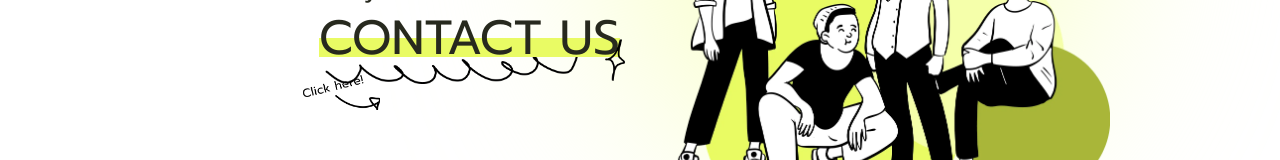
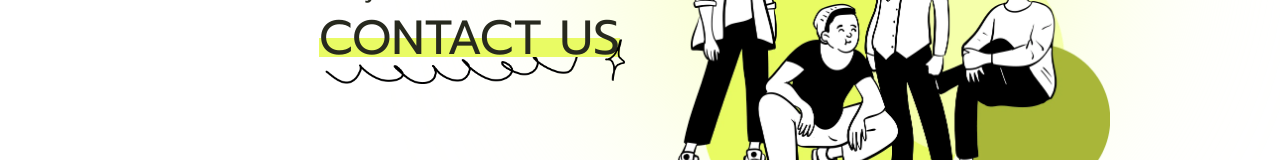
Before and after one commit to The-Alzhemist/codework-landing-page, a Next.js app: page / in a window 1280 px wide. Shown: the part 4084-4244 px from the top of the page. Built offline with nearby package versions, Linux system fonts and the light colour scheme.

Commit message:
hide; sticker contactus and button ourservice

```diff
--- a/src/components/Home/ContactUs/ContactUs.tsx
+++ b/src/components/Home/ContactUs/ContactUs.tsx
@@ -36,14 +36,14 @@ const ContactUs = (props: contactUsProp) => {
           </div>
 
           <div className="flex justify-end relative">
-          <Image
+          {/* <Image
               src="/home/contact-us/contact-us-sticker-3.png"
               width={0}
               height={0}
               layout="responsive"
               className="z-0 max-w-[80px] h-auto absolute right-60 bottom-5"
               alt="simple but ambitious section cover"
-            />
+            /> */}
              <Image
               src="/home/contact-us/contact-us-sticker-2.png"
               width={0}
@@ -57,7 +57,7 @@ const ContactUs = (props: contactUsProp) => {
         </h2>
 
         <div className="lg:w-2/4">
-          {/* <Image
+          {/* <ImageP
             src="/home/contact-us/contact-us-section-cover.png"
             width={0}
             height={0}
--- a/src/components/Home/OurService/OurService.tsx
+++ b/src/components/Home/OurService/OurService.tsx
@@ -80,12 +80,12 @@ const OurService = (props: OurServiceProps) => {
                     <Paragraph className="text-[0px] group-hover:text-[16px] duration-1000 ease-out leading-5 mt-3 font-light mb-5">
                       {product.description}
                     </Paragraph>
-                    <Hyperlinks
+                    {/* <Hyperlinks
                       className="text-xs text-[0px] group-hover:text-[16px] "
                       link="/aboutus"
                     >
                       See more
-                    </Hyperlinks>
+                    </Hyperlinks> */}
                   </div>
                 </React.Fragment>
               ))}
```
